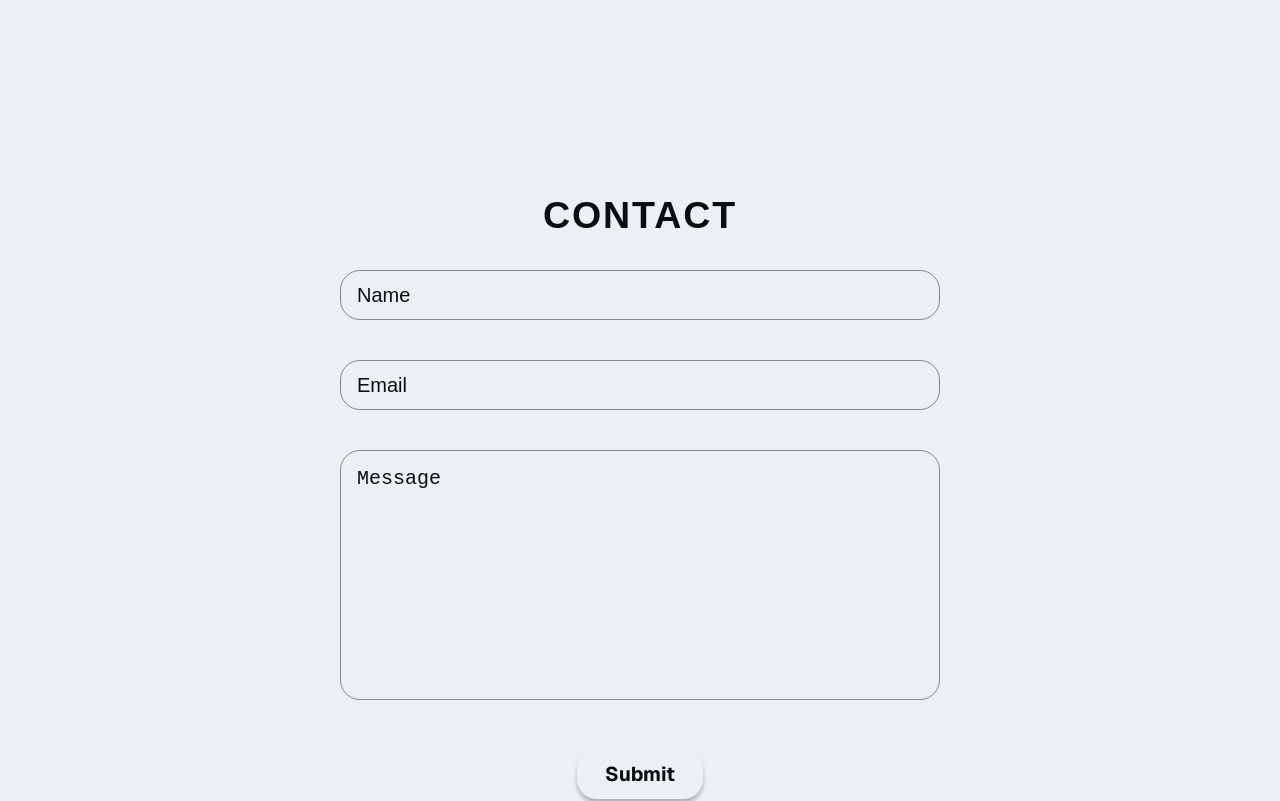
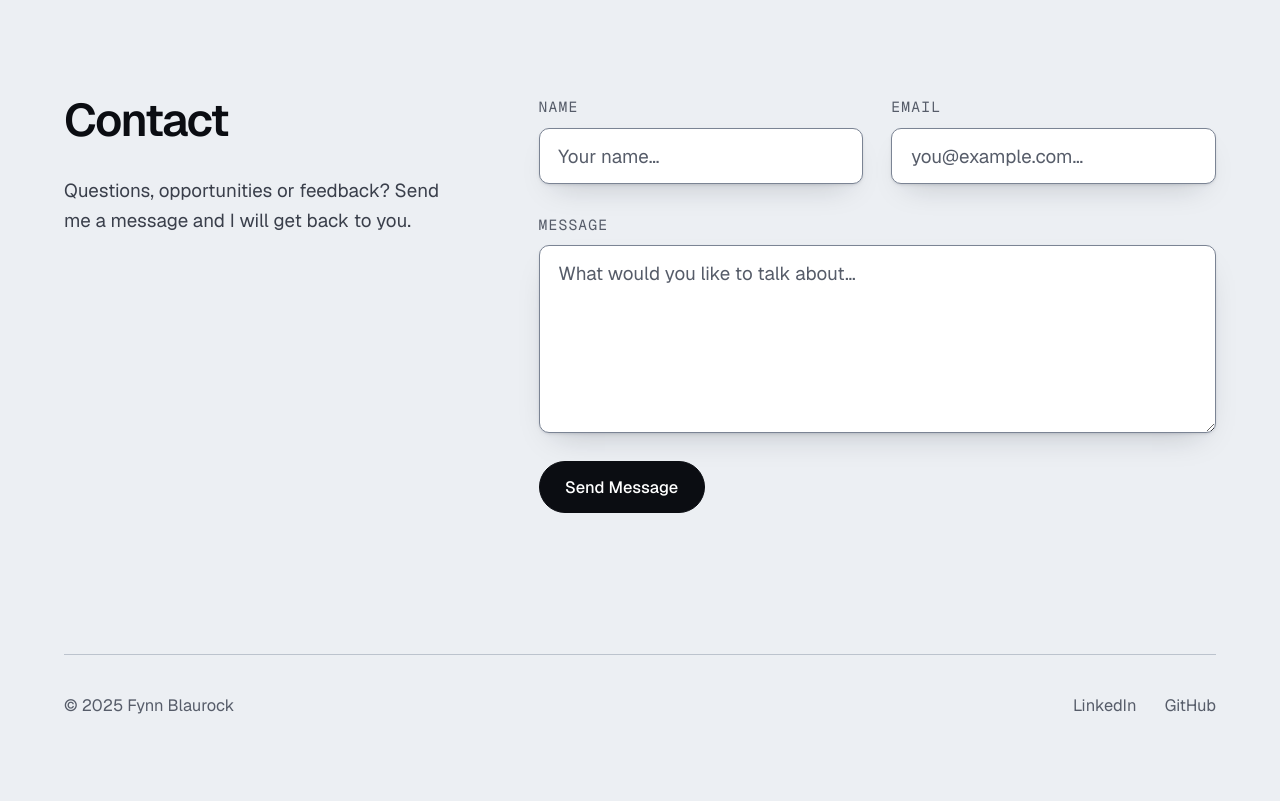
Before and after one commit to fnnbl/PortfolioFBL, a React (Vite) app: page / in a window 1280 px wide. Shown: the part 4200-5001 px from the top of the page. After the commit the page ends 4966 px from the top, so only its background shows below. Built offline with nearby package versions, Linux system fonts and the light colour scheme.

Commit message:
Redesign contact form
- Open form with an intro text and visible mono labels
- Name and email side by side, autocomplete hints on both fields
- Field borders with at least 3:1 contrast, accent focus ring
- "Send Message" button in the shared primary style

```diff
--- a/src/sections/Contact/Contact.jsx
+++ b/src/sections/Contact/Contact.jsx
@@ -1,4 +1,4 @@
-import React, { useRef } from "react";
+import { useRef } from "react";
 import useScrollAnimate from "../../hooks/useScrollAnimate";
 import styles from "./ContactStyles.module.css";
 
@@ -12,44 +12,58 @@ function Contact() {
       ref={ref}
       className={`${styles.container} scroll-animate`}
     >
-      <h2 className={styles.title}>Contact</h2>
-      <form action="https://formspree.io/f/mwpebwae" method="POST">
-        <div className="formGroup">
-          <label htmlFor="name" hidden>
-            Name
-          </label>
+      <div className={styles.intro}>
+        <h2 className="section-title">Contact</h2>
+        <p>
+          Questions, opportunities or feedback? Send me a message and I will
+          get back to you.
+        </p>
+      </div>
+      <form
+        className={styles.form}
+        action="https://formspree.io/f/mwpebwae"
+        method="POST"
+      >
+        <div className={styles.row}>
+          <div className={styles.group}>
+            <label htmlFor="name">Name</label>
             <input
               type="text"
               name="name"
               id="name"
-            placeholder="Name"
+              className={styles.field}
+              autoComplete="name"
+              placeholder="Your name…"
               required
             />
           </div>
-        <div className="formGroup">
-          <label htmlFor="email" hidden>
-            Email
-          </label>
+          <div className={styles.group}>
+            <label htmlFor="email">Email</label>
             <input
               type="email"
               name="email"
               id="email"
-            placeholder="Email"
+              className={styles.field}
+              autoComplete="email"
+              spellCheck={false}
+              placeholder="you@example.com…"
               required
             />
           </div>
-        <div className="formGroup">
-          <label htmlFor="message" hidden>
-            Message
-          </label>
+        </div>
+        <div className={styles.group}>
+          <label htmlFor="message">Message</label>
           <textarea
             name="message"
             id="message"
-            placeholder="Message"
+            className={styles.field}
+            placeholder="What would you like to talk about…"
             required
           ></textarea>
         </div>
-        <input className="hover btn" type="submit" value="Submit" />
+        <button className={`btn btn-primary ${styles.submit}`} type="submit">
+          Send Message
+        </button>
       </form>
     </section>
   );
--- a/src/sections/Contact/ContactStyles.module.css
+++ b/src/sections/Contact/ContactStyles.module.css
@@ -1,95 +1,81 @@
 .container {
+  display: grid;
+  gap: clamp(1.5rem, 4vw, 3rem);
+}
+
+.intro p {
+  max-width: 32ch;
+  margin-top: -0.75rem;
+}
+
+/* Open form, no card: the fields themselves carry the surface */
+.form {
   display: flex;
   flex-direction: column;
-  text-align: center;
-  margin-top: 90px;
+  gap: 1.5rem;
 }
 
-.title {
-  font-family: "Rubik", sans-serif;
-  font-size: 2rem;
-  text-transform: uppercase;
-  letter-spacing: 0.1rem;
-  margin-bottom: 25px;
+.row {
+  display: grid;
+  grid-template-columns: repeat(auto-fit, minmax(min(100%, 13rem), 1fr));
+  gap: 1.5rem;
 }
 
-@media (max-width: 600px) {
-  .title {
-    font-size: 1.5rem;
-    margin-bottom: 15px;
+.group {
+  display: flex;
+  flex-direction: column;
+  gap: 0.5rem;
+
+  label {
+    font-family: var(--font-mono);
+    font-size: var(--fs-caption);
+    letter-spacing: 0.08em;
+    text-transform: uppercase;
+    color: var(--mute);
   }
 }
 
-form {
-  display: flex;
-  flex-direction: column;
-  gap: 30px;
+/* Filled fields whose bottom edge lights up in the accent on focus */
+.field {
+  width: 100%;
+  min-height: 3rem;
+  padding: 0.75rem 1rem;
+  border: 1px solid var(--field-border);
+  border-radius: var(--radius-md);
+  background: var(--canvas);
+  box-shadow: var(--shadow-card);
+  color: var(--ink);
+  font-family: var(--font-sans);
+  font-size: var(--fs-body);
+  transition: border-color 200ms ease, box-shadow 200ms ease;
 }
 
-textarea,
-input:not([type="submit"]) {
-  height: 50px;
-  padding-left: 16px;
-  width: 300px;
+.field::placeholder {
+  color: var(--mute);
 }
 
-textarea {
-  padding-top: 16px;
-  resize: none;
-  height: 250px;
+.field:hover {
+  border-color: var(--mute);
 }
 
-input,
-textarea {
-  border-radius: 20px;
-  border: #888 1px solid;
-  box-sizing: border-box;
-  justify-self: center;
-  background-color: var(--background-color);
-  color: var(--form-text-color);
+.field:focus-visible {
+  outline: none;
+  border-color: var(--accent);
+  box-shadow: 0 0 0 3px var(--accent-soft);
 }
 
-::placeholder {
-  color: var(--form-text-color);
+textarea.field {
+  min-height: 10rem;
+  resize: vertical;
 }
 
-input[type="submit"] {
-  background-color: var(--btn-color);
-  color: var(--btn-text-color);
-  border: none;
-  border-radius: 20px;
-  width: 126px;
-  height: 50px;
-  font-size: 20px;
-  font-weight: bold;
-  box-shadow: 0 4px 4px rgba(0, 0, 0, 0.25);
-  transition: box-shadow 200ms ease-in-out, transform 200ms ease-in-out;
-  margin: auto;
+.submit {
+  align-self: flex-start;
 }
 
-input[type="submit"]:hover {
-  transform: scale(1.05);
-}
-
-input[type="submit"]:active {
-  transform: translateY(2px);
-  box-shadow: 0 2px 2px rgba(0, 0, 0, 0.25);
-}
-
-@media (width >= 800px) {
-  textarea,
-  input:not([type="submit"]) {
-    width: 600px;
-    font-size: 20px;
-  }
-  form {
-    gap: 40px;
+@media (min-width: 52rem) {
+  .container {
+    grid-template-columns: 1fr 1.6fr;
+    align-items: start;
   }
 }
-
-@media (width >= 1400px) {
-  textarea,
-  input:not([type="submit"]) {
-    width: 800px;
-  }
-}
```
Lines whose indentation alone changed are shown as unchanged.
